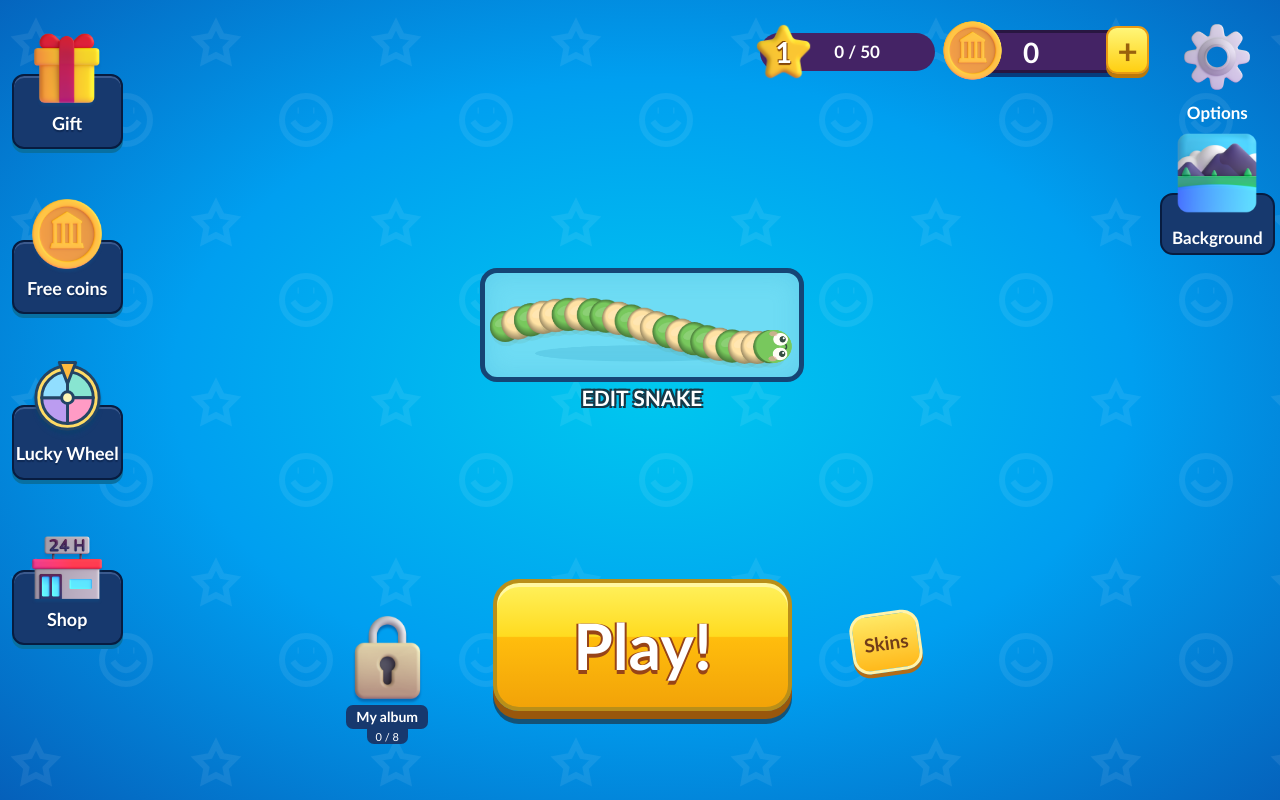
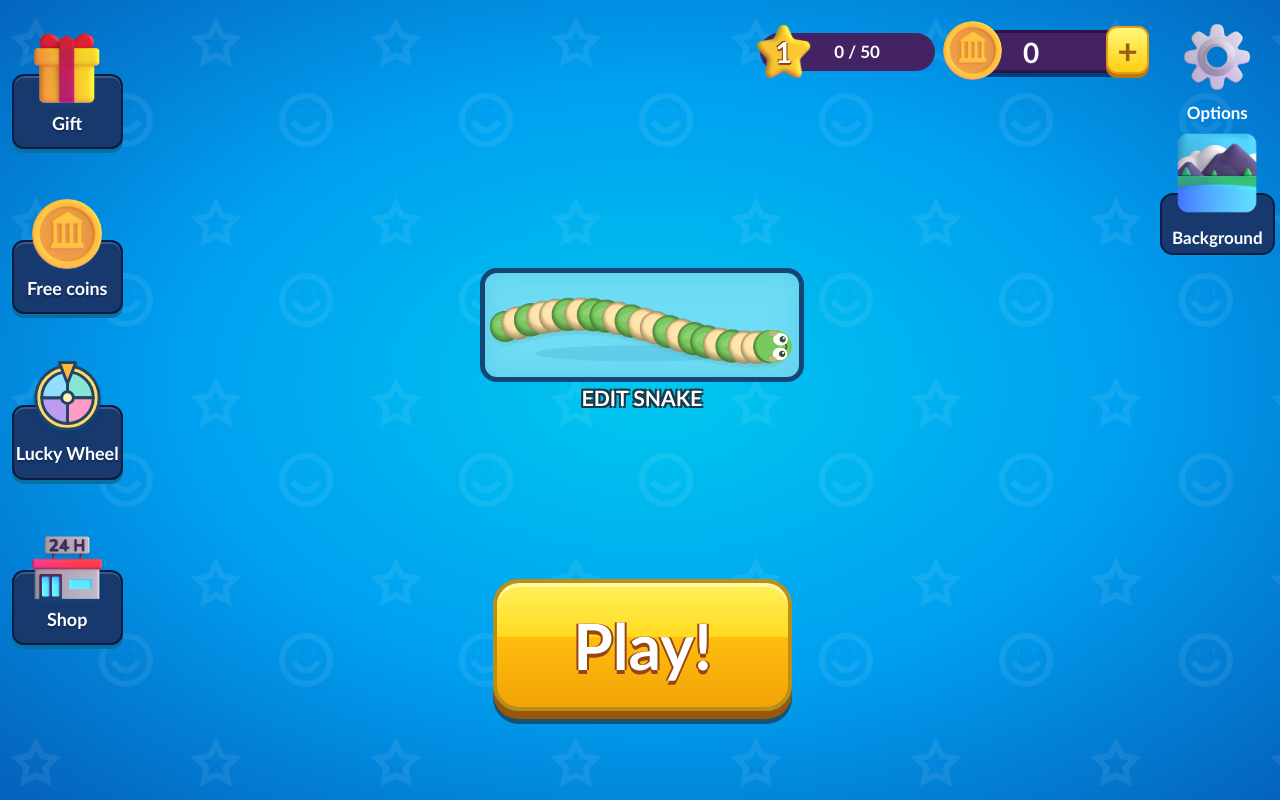
Before and after one commit to Master-Devs171/cobrinhas-do-jardim, a website: page index.html in a window 1280 px wide. Drawn offline with Linux system fonts and the light colour scheme.

Commit message:
Remove album and skins shortcuts from main menu

```diff
--- a/index.html
+++ b/index.html
@@ -22,7 +22,7 @@
     <link rel="stylesheet" href="lobby.css?v=4.3.0" />
     <link rel="stylesheet" href="reference.css?v=4.3.0" />
   <link rel="stylesheet" href="workshop.css?v=4.3.0" />
-<link rel="stylesheet" href="menu.css?v=4.3.1" />
+<link rel="stylesheet" href="menu.css?v=4.3.2" />
 </head>
   <body data-menu="welcome">
     <canvas
--- a/menu.css
+++ b/menu.css
@@ -742,3 +742,6 @@ body:not([data-menu="welcome"]) .menu-chest>span img{width:34px;height:34px}
 
 /* Keep the snake preview free of the decorative plus bubble. */
 body[data-menu="welcome"] #customize>span{display:none}
+
+/* Hide the album and skins shortcuts on the main menu. */
+body[data-menu="welcome"] .menu-chest,body[data-menu="welcome"] .menu-collection{display:none}
```
